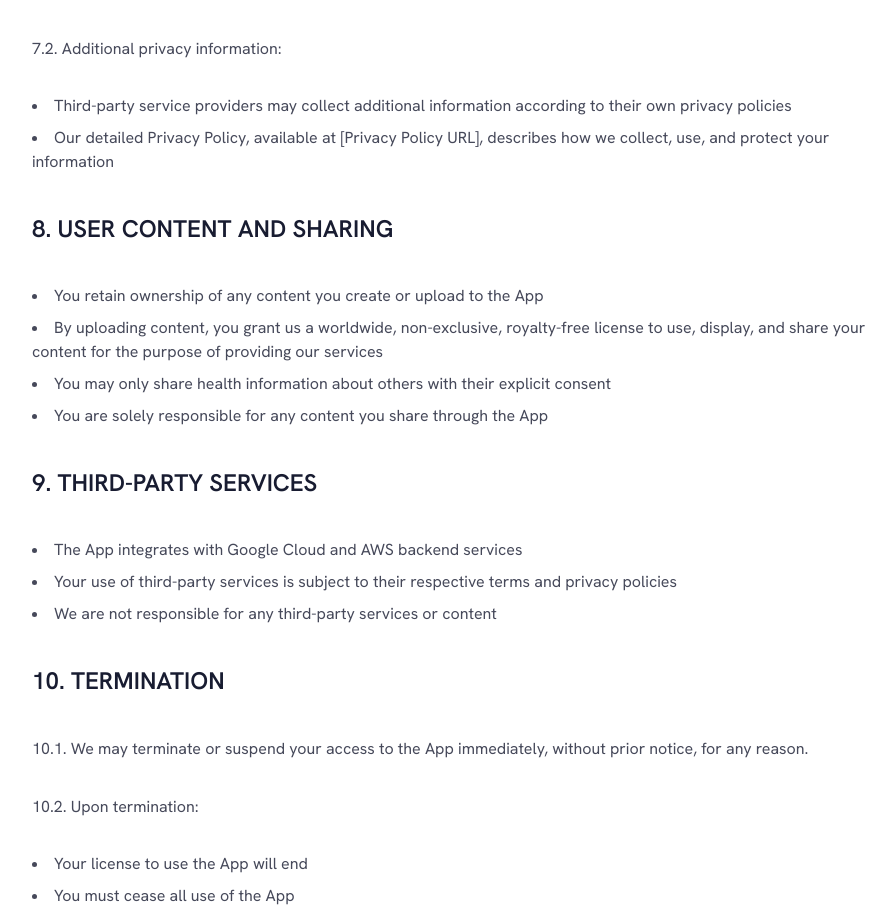
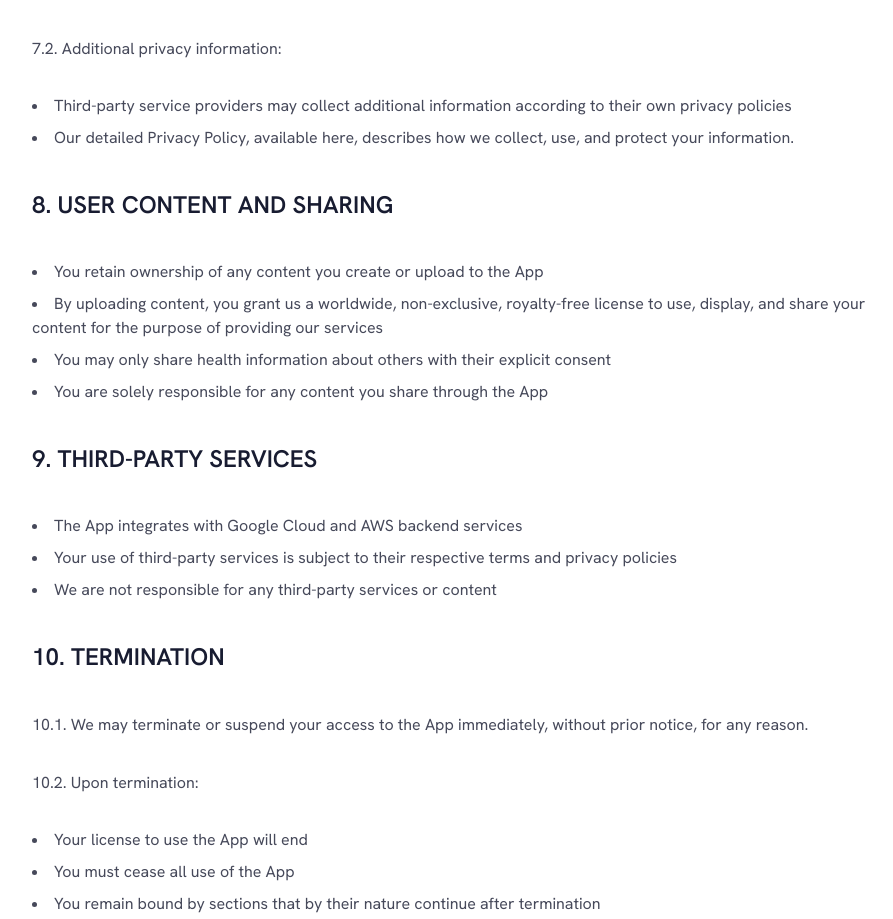
Before and after one commit to kaizen-health-tech/kaizen-web, a Next.js app: page /docs/eula in a window 1280 px wide. Shown: the part 2000-2919 px from the top of the page, without its empty margins (24-917 px from the left). Built offline with nearby package versions, Linux system fonts and the light colour scheme.

Commit message:
feat(eula): updating privacy linkl

```diff
--- a/app/(site)/docs/eula/page.tsx
+++ b/app/(site)/docs/eula/page.tsx
@@ -1,4 +1,3 @@
-import SidebarLink from "@/components/Docs/SidebarLink";
 import { Metadata } from "next";
 
 export const metadata: Metadata = {
@@ -8,7 +7,7 @@ export const metadata: Metadata = {
   // other metadata
 };
 
-export default function MedicalDisclaimer() {
+export default function Eula() {
   return (
     <>
       <section className="pb-16 pt-24 md:pb-20 md:pt-28 lg:pb-24 lg:pt-32">
@@ -137,9 +136,15 @@ export default function MedicalDisclaimer() {
                     information according to their own privacy policies
                   </li>
                   <li>
-                    Our detailed Privacy Policy, available at [Privacy Policy
-                    URL], describes how we collect, use, and protect your
-                    information
+                    Our detailed Privacy Policy, available{" "}
+                    <a
+                      href={"https://kaizenhealth.io/docs/privacy"}
+                      target="_blank"
+                    >
+                      here
+                    </a>
+                    , describes how we collect, use, and protect your
+                    information.
                   </li>
                 </ul>
 
```
